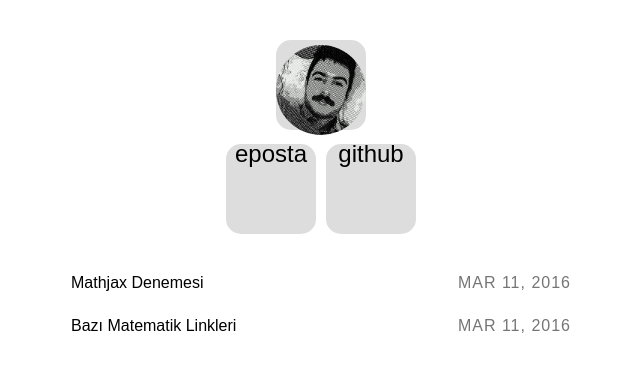
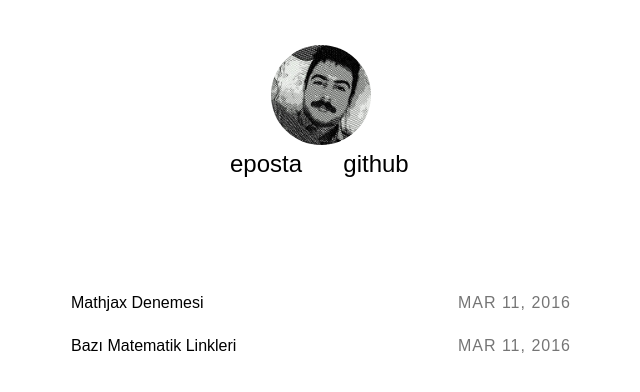
Before and after one commit to hakanergul/hakanergul.github.io, a Jekyll site: the page built from index.html, in a window 1280 px wide. Shown: the top 392 px of the page, without its empty margins (319-959 px from the left). Built offline with Jekyll 4.4.1, drawn with Linux system fonts in a browser that asks for light colours; some web fonts are replaced.

Commit message:
Update main.scss

```diff
--- a/_sass/main.scss
+++ b/_sass/main.scss
@@ -117,22 +117,19 @@ span[data-note] {
   -webkit-animation-fill-mode: both;
   -webkit-animation-name: bounce;
   a {
-    background: #ddd;
     color: #000;
     text-decoration: none;
     font-weight: 300;
     height: 100px;
     width: 100px;
     font-size: 1.5em;
-    border-radius: 20%;
     display: inline-block;
     text-align: center;
     line-height: 20px;
     border: 5px solid #fff;
-    box-sizing: border-box;
     &:hover,
     &:focus {
-      background: #f14e32;
+      background: #fff;
     }
     &:hover + .logo-prompt,
     &:focus + .logo-prompt {
```
